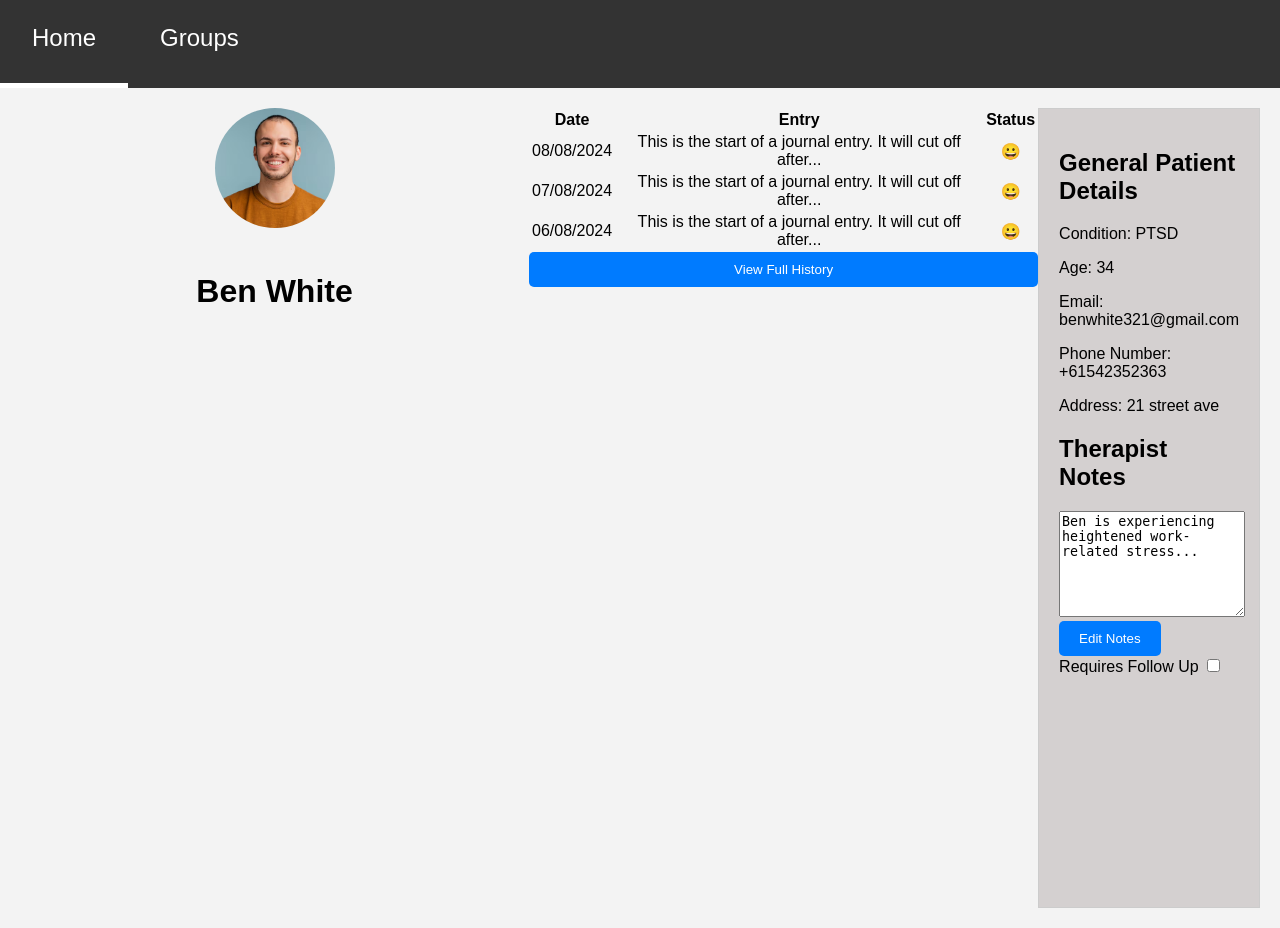
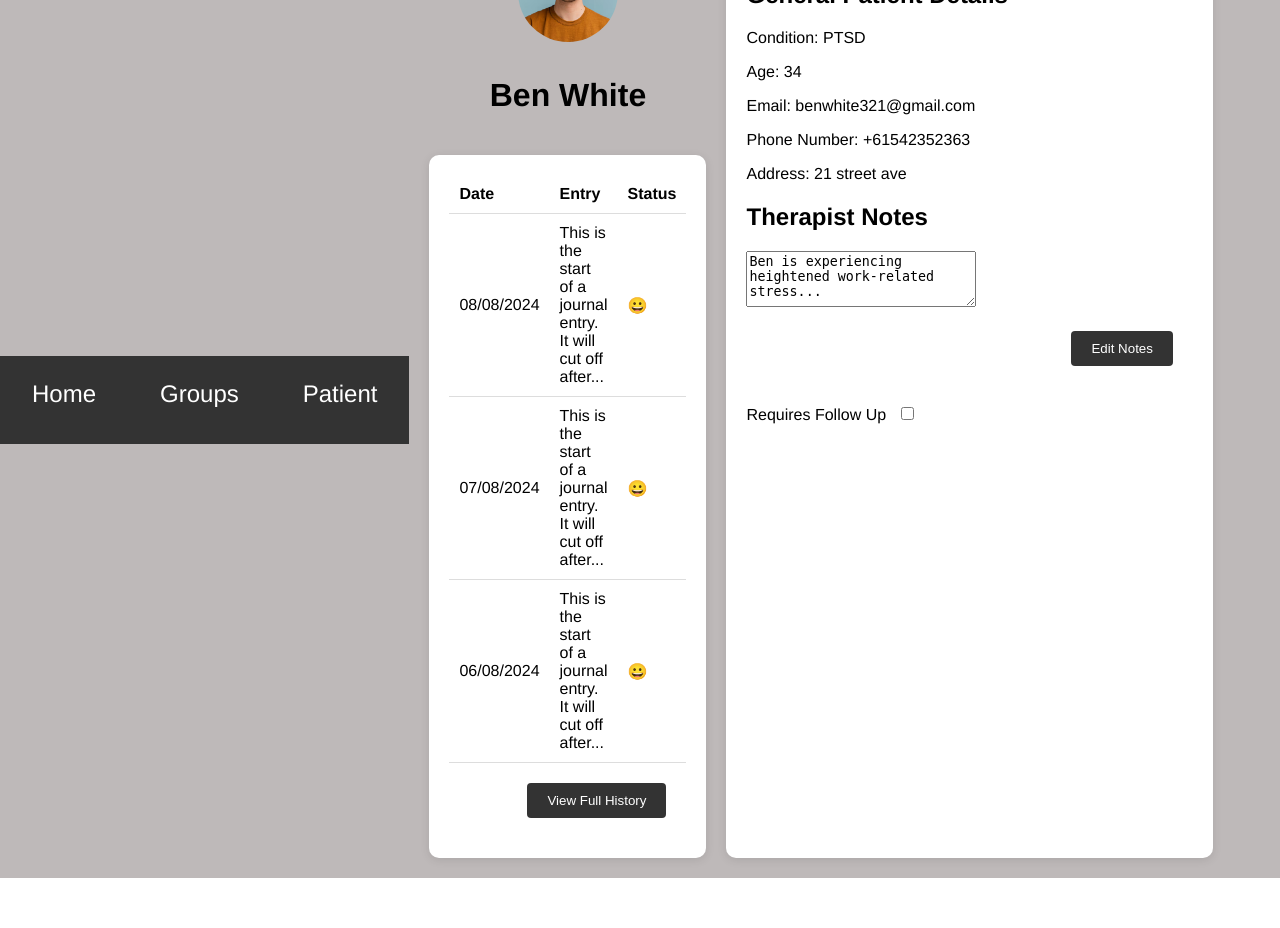
Before and after one commit to KyleHaarhoff/CaRe_Group36, a PHP site: page /therapist/patient_view_page/patient_view_page.php in a window 1280 px wide. After the commit the page ends 878 px from the top, so only its background shows below. Run offline with PHP 8.4, Linux system fonts and the light colour scheme.

Commit message:
patient view

```diff
--- a/common/navbar/navbar.php
+++ b/common/navbar/navbar.php
@@ -8,6 +8,8 @@
     <?php
     //cuurently displaying content based on url
     //will change to access control in further phases
+
+
 
     if (str_contains($_SERVER['REQUEST_URI'], "/patient/")) {
     ?>
@@ -31,7 +33,12 @@
         <a href="<?= $base_url ?>/therapist/groups/groups.php">
             <p>Groups</p>
         </a>
+        <a href="<?= $base_url ?>/therapist/patient_view_page/patient_view_page.php">
+            <p>Patient</p>
+        </a>
     <?php
     }
     ?>
+
+
 </nav>
--- a/therapist/patient_view_page/patient_view_page.php
+++ b/therapist/patient_view_page/patient_view_page.php
@@ -1,11 +1,5 @@
-<?php
-
-include_once __DIR__ . "/../../conf.php"
-?>
-
 <!DOCTYPE html>
 <html lang="en">
-
 <head>
     <meta charset="UTF-8">
     <meta name="viewport" content="width=device-width, initial-scale=1.0">
@@ -14,32 +8,20 @@
     <link rel="stylesheet" href="../../style.css">
     <link rel="stylesheet" href="../../common/navbar/navbar.css">
     <link rel="stylesheet" href="../patient_view_page/view_page.css">
-
 </head>
-
 <body>
-
-
     <header>
         <?php include "../../common/navbar/navbar.php"; ?>
-
     </header>
 
     <main>
         <div class="container">
-           <div class="side-menu"></div>
+            <div class="profile-journal">
                 <div class="profile">
                     <img src="../../assets/images/profile.avif" alt="Profile Picture" class="profile-img">
-
-
                     <h1>Ben White</h1>
-
                 </div>
-            <!-- Journal Section -->
-            <section class="journal-entry">
-
-
-                <!-- Journal Entry Table -->
+                <section class="journal">
                     <div class="journal-list">
                         <table>
                             <thead>
@@ -53,24 +35,24 @@
                                 <tr>
                                     <td>08/08/2024</td>
                                     <td>This is the start of a journal entry. It will cut off after...</td>
-                                <td>&#128512</td>
+                                    <td>&#128512;</td>
                                 </tr>
                                 <tr>
                                     <td>07/08/2024</td>
                                     <td>This is the start of a journal entry. It will cut off after...</td>
-                                <td>&#128512</td>
+                                    <td>&#128512;</td>
                                 </tr>
                                 <tr>
                                     <td>06/08/2024</td>
                                     <td>This is the start of a journal entry. It will cut off after...</td>
-                                <td>&#128512</td>
+                                    <td>&#128512;</td>
                                 </tr>
                             </tbody>
                         </table>
                     </div>
                     <button class="viewHistory">View Full History</button>
-
                 </section>
+            </div>
             <div class="main-content">
                 <div class="patient-details">
                     <h2>General Patient Details</h2>
@@ -83,18 +65,17 @@
                 <div class="therapist-notes">
                     <h2>Therapist Notes</h2>
                     <textarea>Ben is experiencing heightened work-related stress...</textarea>
-            <button>Edit Notes</button><br>
+                    <div class="actions"></div>
+                    <button class="viewHistory">Edit Notes</button><br>
 
-            <label>Requires Follow Up</label>
-            <input type="checkbox" name="followup" >
-
-
+                    <label for="followup">Requires Follow Up</label>
+                    <input type="checkbox" id="followup" name="followup">
+                    </div>
+                </div>
             </div>
         </div>
     </main>
     <script src="home.js"></script>
     <script src="../../common/navbar/navbar.js"></script>
 </body>
-
-
 </html>
--- a/therapist/patient_view_page/view_page.css
+++ b/therapist/patient_view_page/view_page.css
@@ -1,50 +1,84 @@
-/* General Styles */
-body, html {
+body {
+    font-family: 'Helvetica', sans-serif;
+    background-color: #beb9b9;
     margin: 0;
     padding: 0;
-    font-family: Arial, sans-serif;
-    box-sizing: border-box;
+    display: flex;
+    justify-content: center;
+    align-items: center;
+
+    overflow-y: auto;
+}
+
+.container {
+
+    width: 90%;
+    max-width: 1200px;
+    display: flex; /* Changed from grid to flex for better control */
+    flex-wrap: wrap;
+    padding: 20px;
+}
+
+.profile-journal {
+    flex: 1;
+    margin-right: 20px;
+    display: flex;
+    flex-direction: column;
+}
+
+.profile {
+    text-align: center;
+    margin-bottom: 20px;
+}
+
+.profile-img {
+    width: 100px;
+    height: 100px;
+    border-radius: 50%;
+    margin-bottom: 10px;
+}
+
+.journal {
+    background-color: white;
+    border-radius: 10px;
+    padding: 20px;
+    box-shadow: 0 2px 10px rgba(0, 0, 0, 0.1);
+}
+
+.journal-list table {
+    width: 100%;
+    border-collapse: collapse;
+}
+
+.journal-list th, .journal-list td {
+    padding: 10px;
+    border-bottom: 1px solid #ddd;
+    text-align: left;
+}
+
+.viewHistory {
+    margin: 20px;
+    background-color: #333;
+    color: #fff;
+    border: none;
+    padding: 10px 20px;
+    border-radius: 4px;
+    cursor: pointer;
+    margin-left: auto;
+    display: flex;
 }
 
 
-
-.container {
-    display: flex;
-    padding: 20px;
-    height: calc(100vh);
+.viewHistory:hover {
+    background-color: #292a2b;
 }
 
-
-
-
-.profile {
-    text-align: center;
-    width: 100%; /* Full width to match the parent */
-}
-
-.profile-img {
-    width: 120px;
-    height: 120px; /* To maintain aspect ratio */
-    border-radius: 60px; /* Circular image */
-    margin-bottom: 20px; /* Space between image and name */
-}
-.journal-entry{
-    display: flex;
-    flex-direction: column;
-    height: 100%;
-    width: 100%; /* Full width for better alignment */
-    text-align: center;
-    width: 100%; /* Makes the table use the full width of its container */
-    margin-bottom: 20px; /* Space below the table */
-    margin-top: auto;
-}
-
-
 .main-content {
-    flex: 3;
-    background-color: #d4d0d0;
+    flex: 2;
+    background-color: white;
     padding: 20px;
-    border: 1px solid #ccc;
+    border-radius: 10px;
+    box-shadow: 0 2px 10px rgba(0, 0, 0, 0.1);
 }
 
 .patient-details, .therapist-notes {
@@ -52,19 +86,11 @@
 }
 
 textarea {
-    width: 100%; /* Full width of the container */
-    height: 100px; /* Fixed height */
+    width: 50%;
+    height: 50px;
 }
 
-button {
-    padding: 10px 20px; /* Padding around the text */
-    background-color: #007BFF; /* Blue background */
-    color: white; /* White text */
-    border: none; /* No border */
-    border-radius: 5px; /* Rounded corners */
-    cursor: pointer; /* Pointer cursor on hover */
+input[type="checkbox"] {
+    margin-left: 10px;
+
 }
-
-button:hover {
-    background-color: #0056b3; /* Darker blue on hover */
-}
```
Also changed, not shown: therapist/patient_view_page/includes.php (deleted, +0 -13 lines), therapist/patient_view_page/navbar/navbar.css (deleted, +0 -27 lines), therapist/patient_view_page/navbar/navbar.php (deleted, +0 -37 lines), common/navbar/navbar.css (line endings or trailing spaces), therapist/patient_view_page/navbar/navbar.js (deleted). Lines whose indentation alone changed are shown as unchanged.
